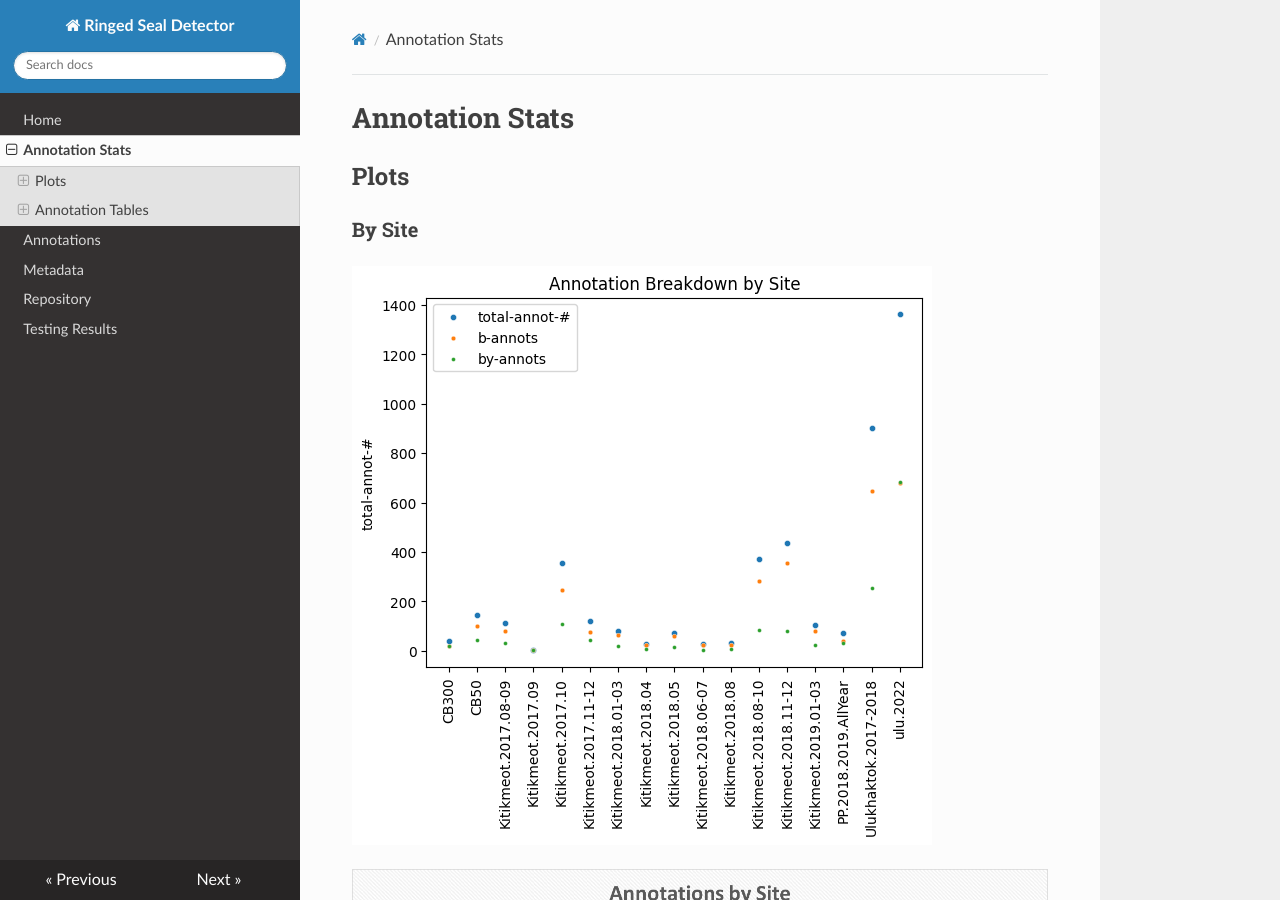
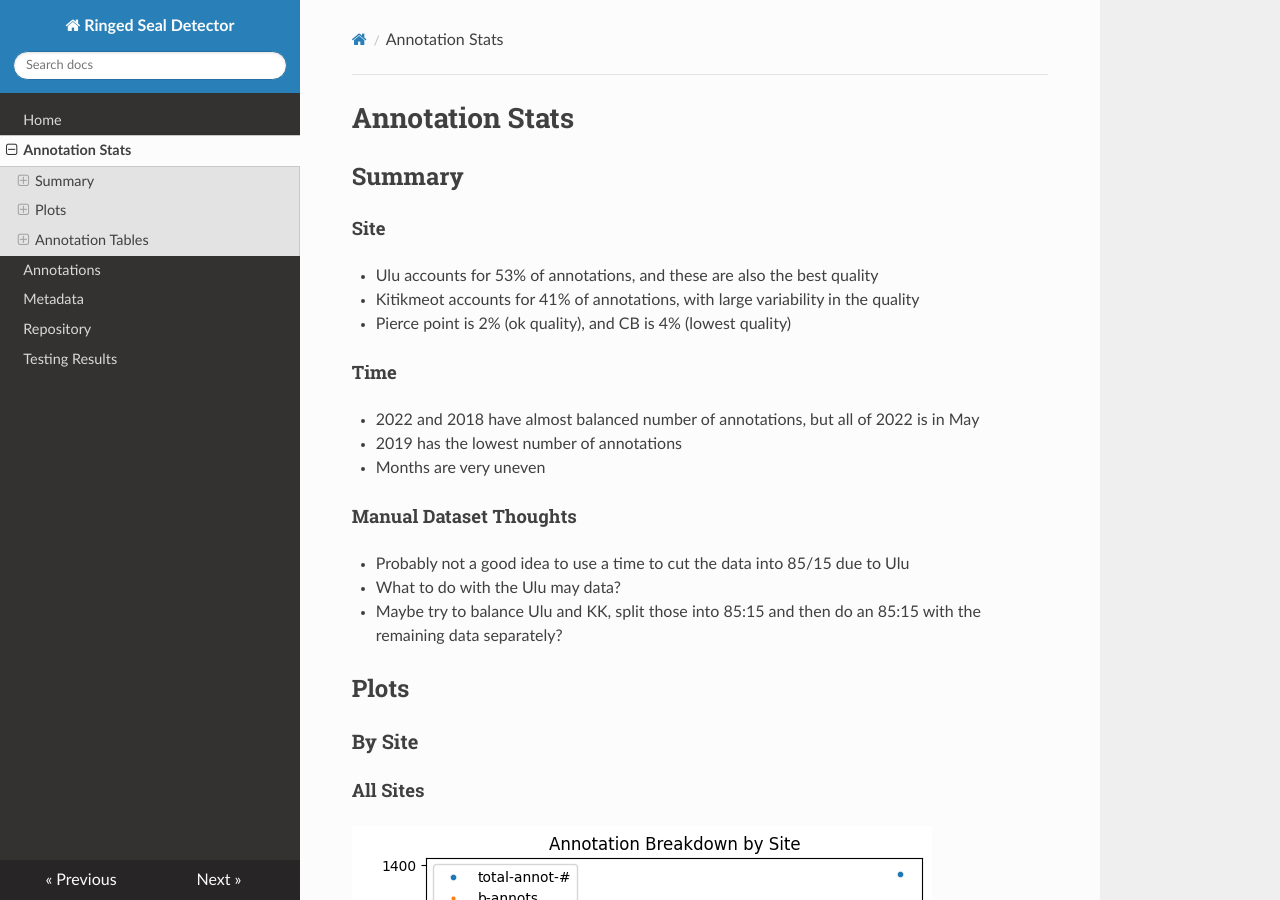
Before and after one commit to karlzam/ringed-seal-docs, an MkDocs documentation site: the page built from docs/annotation-stats.md, in a window 1280 px wide and 900 px high. Built offline with MkDocs 1.6.1, drawn with Linux system fonts in a browser that asks for light colours; nearby versions of some CDN libraries; some of the changed text lies outside the part shown.

Commit message:
no message

```diff
--- a/docs/annotation-stats.md
+++ b/docs/annotation-stats.md
@@ -1,11 +1,33 @@
 # Annotation Stats
+
+## Summary
+
+#### Site
+- Ulu accounts for 53% of annotations, and these are also the best quality
+- Kitikmeot accounts for 41% of annotations, with large variability in the quality
+- Pierce point is 2% (ok quality), and CB is 4% (lowest quality)
+
+#### Time
+- 2022 and 2018 have almost balanced number of annotations, but all of 2022 is in May
+- 2019 has the lowest number of annotations
+- Months are very uneven
+
+#### Manual Dataset Thoughts
+- Probably not a good idea to use a time to cut the data into 85/15 due to Ulu
+- What to do with the Ulu may data?
+- Maybe try to balance Ulu and KK, split those into 85:15 and then do an 85:15 with the remaining data separately?
+
 
 ## Plots
 ### By Site
 
+#### All Sites
+
 ![sitesum](sum_by_site.png)
 
 ![pie1](pie1.png)
+
+#### Combined Sites
 
 ![sum](sum2_by_site.png)
 
@@ -13,38 +35,45 @@
 
 ### By Time
 
+#### By Day
 ![time](sum_by_time.png)
 
+#### By Year
 ![time2](sum_by_year.png)
+
+#### By Month
+![month0](month_sum.png)
+
+![month](monthly_by_site.png)
+
+![month](monthly_by_site_comb.png)
 
 ## Annotation Tables
 
 ### By Site
 
-All
+|                      | total-annot-# | b-annots | by-annots | total-#-barks | total-#-yelps | KZ notes                                                               |
+|----------------------|---------------|----------|-----------|---------------|---------------|------------------------------------------------------------------------|
+| CB300                | 41            | 21       | 20        | 68            | 44            | faint                                                                  |
+| CB50                 | 144           | 101      | 43        | 192           | 64            | very faint                                                             |
+| Kitikmeot.2017.08-09 | 111           | 79       | 32        | 250           | 38            |                                                                        |
+| Kitikmeot.2017.09    | 5             | 2        | 3         | 6             | 3             | faint                                                                  |
+| Kitikmeot.2017.10    | 357           | 248      | 109       | 821           | 282           | lots of unannotated calls                                              |
+| Kitikmeot.2017.11-12 | 121           | 76       | 45        | 271           | 98            |                                                                        |
+| Kitikmeot.2018.01-03 | 81            | 63       | 18        | 106           | 24            |                                                                        |
+| Kitikmeot.2018.04    | 29            | 22       | 7         | 41            | 8             |                                                                        |
+| Kitikmeot.2018.05    | 74            | 59       | 15        | 84            | 19            |                                                                        |
+| Kitikmeot.2018.06-07 | 29            | 25       | 4         | 36            | 8             |                                                                        |
+| Kitikmeot.2018.08    | 33            | 24       | 9         | 49            | 18            | very faint                                                             |
+| Kitikmeot.2018.08-10 | 370           | 284      | 86        | 472           | 114           |                                                                        |
+| Kitikmeot.2018.11-12 | 435           | 354      | 81        | 484           | 102           | good ones                                                              |
+| Kitikmeot.2019.01-03 | 104           | 82       | 22        | 126           | 29            |                                                                        |
+| PP.2018.2019.AllYear | 71            | 40       | 31        | 123           | 79            |                                                                        |
+| Ulukhaktok.2017-2018 | 901           | 646      | 255       | 1353          | 414           | lots of groans                                                         |
+| ulu.2022             | 1362          | 680      | 682       | 2411          | 1246          | some calls are new - overlapping groans and yelps maybe. good quality. |
+| **total**            | **4268**      | **2806** | **1462**  | **6893**      | **2590**      |                                                                        |
 
-|                      | total-annot-# | b-annots | by-annots | total-#-barks | total-#-yelps |
-|----------------------|---------------|----------|-----------|---------------|---------------|
-| CB300                | 41            | 21       | 20        | 68            | 44            |
-| CB50                 | 144           | 101      | 43        | 192           | 64            |
-| Kitikmeot.2017.08-09 | 111           | 79       | 32        | 250           | 38            |
-| Kitikmeot.2017.09    | 5             | 2        | 3         | 6             | 3             |
-| Kitikmeot.2017.10    | 357           | 248      | 109       | 821           | 282           |
-| Kitikmeot.2017.11-12 | 121           | 76       | 45        | 271           | 98            |
-| Kitikmeot.2018.01-03 | 81            | 63       | 18        | 106           | 24            |
-| Kitikmeot.2018.04    | 29            | 22       | 7         | 41            | 8             |
-| Kitikmeot.2018.05    | 74            | 59       | 15        | 84            | 19            |
-| Kitikmeot.2018.06-07 | 29            | 25       | 4         | 36            | 8             |
-| Kitikmeot.2018.08    | 33            | 24       | 9         | 49            | 18            |
-| Kitikmeot.2018.08-10 | 370           | 284      | 86        | 472           | 114           |
-| Kitikmeot.2018.11-12 | 435           | 354      | 81        | 484           | 102           |
-| Kitikmeot.2019.01-03 | 104           | 82       | 22        | 126           | 29            |
-| PP.2018.2019.AllYear | 71            | 40       | 31        | 123           | 79            |
-| Ulukhaktok.2017-2018 | 901           | 646      | 255       | 1353          | 414           |
-| ulu.2022             | 1362          | 680      | 682       | 2411          | 1246          |
-| **total**            | **4268**      | **2806** | **1462**  | **6893**      | **2590**      |
-
-Summary
+#### Summary
 
 |            | **total-annot-#** | **% **  | **b-annots** | **% **  | **by-annots** | **% **  | **total-#-barks** | **% **  | **total-#-yelps** | **% **  |
 |------------|:-----------------:|---------|:------------:|---------|:-------------:|---------|:-----------------:|---------|:-----------------:|---------|
@@ -65,6 +96,38 @@ Summary
 | 2020-12-31 | 0                |
 | 2021-12-31 | 0                |
 | 2022-12-31 | 1362             |
+
+#### By Month
+
+|    date    | # of annotations |
+|:----------:|:----------------:|
+| 2017-08-31 | 6                |
+| 2017-09-30 | 116              |
+| 2017-10-31 | 357              |
+| 2017-11-30 | 172              |
+| 2017-12-31 | 501              |
+| 2018-01-31 | 335              |
+| 2018-02-28 | 29               |
+| 2018-03-31 | 60               |
+| 2018-04-30 | 29               |
+| 2018-05-31 | 74               |
+| 2018-06-30 | 14               |
+| 2018-07-31 | 15               |
+| 2018-08-31 | 35               |
+| 2018-09-30 | 8                |
+| 2018-10-31 | 360              |
+| 2018-11-30 | 353              |
+| 2018-12-31 | 93               |
+| 2019-01-31 | 128              |
+| 2019-02-28 | 37               |
+| 2019-03-31 | 30               |
+| 2019-04-30 | 87               |
+| 2019-05-31 | 39               |
+| 2019-07-31 | 17               |
+| 2019-08-31 | 11               |
+| 2022-05-31 | 1362             |
+
+#### By Day
 
 |    date    | # of annotations |
 |:----------:|:----------------:|
```
Also changed, not shown: other parts of docs/annotation-stats.md (+2 -0 lines), docs/day_sum.png (added), docs/img_1.png (added), docs/month_sum.png (added), docs/monthly_by_site.png (added), docs/monthly_by_site_comb.png (added), docs/year_sum.png (added).
